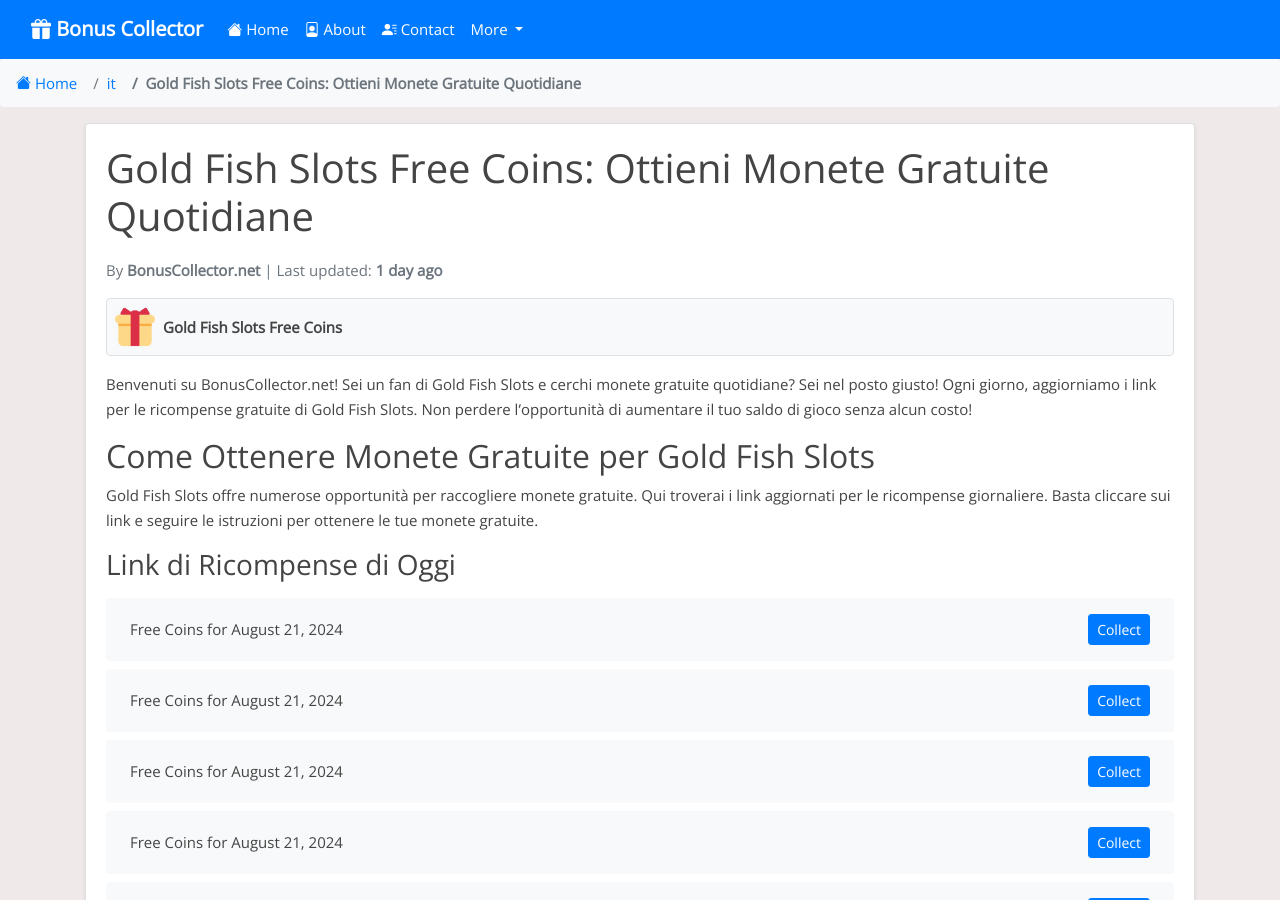
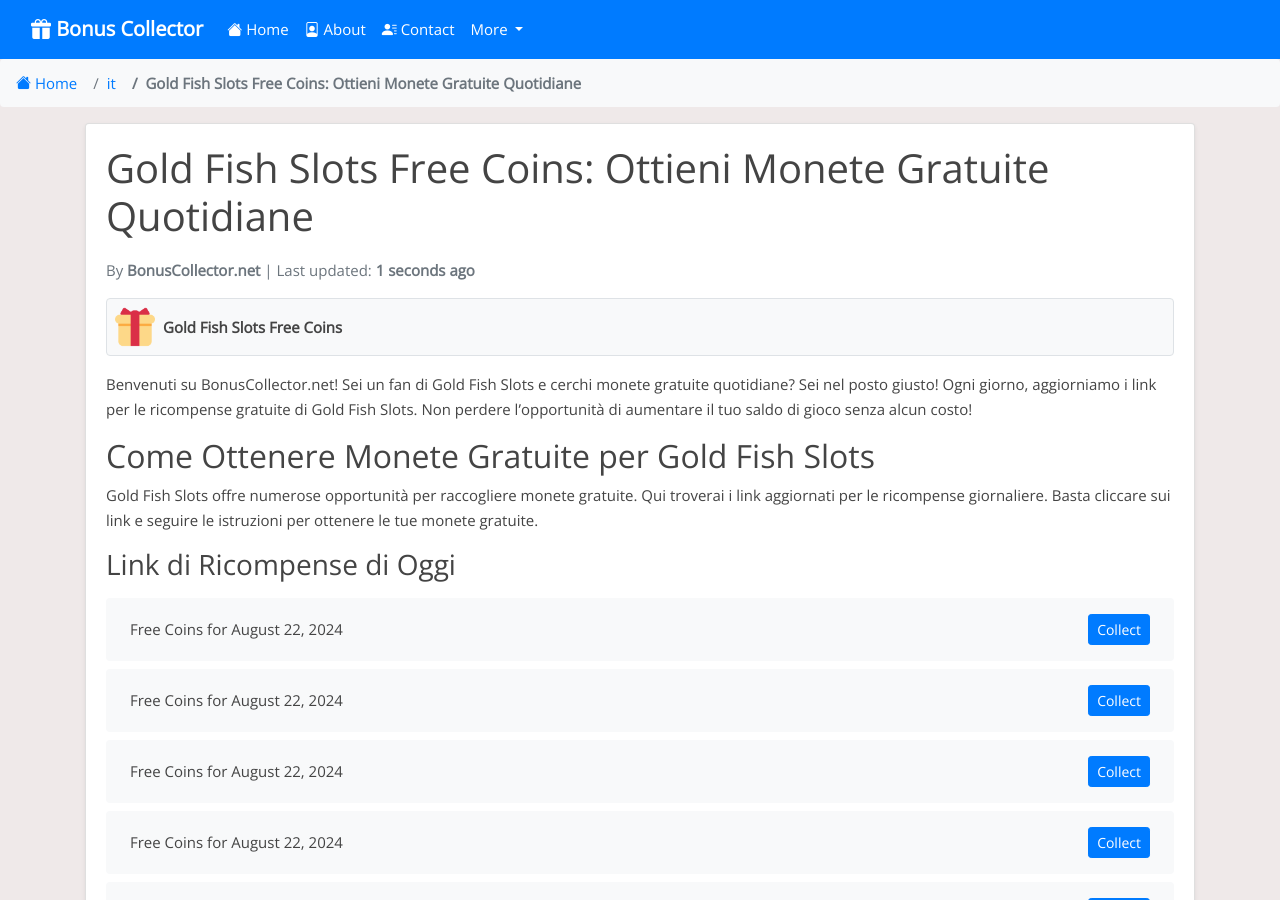
Before and after one commit to Prollad99/bs-net, a Jekyll site: the page built from it/_posts/2024-08-08-gold-fish-slots.md, in a window 1280 px wide and 900 px high. Built offline with Jekyll 4.4.1, drawn with Linux system fonts in a browser that asks for light colours; nearby versions of some CDN libraries; comment, search, counter and statistics services are not loaded; some of the changed text lies outside the part shown.

Commit message:
Update gold-fish-slots reward links and last modified date

```diff
--- a/_data/include_files.yml
+++ b/_data/include_files.yml
@@ -80,7 +80,7 @@
   last_modified: 2024-08-21 15:21:17
 
 gold-fish-slots.html:
-  last_modified: 2024-08-21 03:22:31
+  last_modified: 2024-08-22 03:23:41
 
 zynga-poker.html:
   last_modified: 2024-08-20 17:19:01
--- a/_includes/gold-fish-slots.html
+++ b/_includes/gold-fish-slots.html
@@ -1,4 +1,20 @@
 <ul class="list-group mt-3 mb-4">
+  <li class="list-group-item d-flex justify-content-between align-items-center">
+    <span>Free Coins for August 22, 2024</span>
+    <a href="http://bit.ly/3YTlm7w" class="btn btn-primary btn-sm">Collect</a>
+  </li>
+  <li class="list-group-item d-flex justify-content-between align-items-center">
+    <span>Free Coins for August 22, 2024</span>
+    <a href="https://bit.ly/3yOWbbs" class="btn btn-primary btn-sm">Collect</a>
+  </li>
+  <li class="list-group-item d-flex justify-content-between align-items-center">
+    <span>Free Coins for August 22, 2024</span>
+    <a href="https://bit.ly/4ctJ6SI" class="btn btn-primary btn-sm">Collect</a>
+  </li>
+  <li class="list-group-item d-flex justify-content-between align-items-center">
+    <span>Free Coins for August 22, 2024</span>
+    <a href="https://bit.ly/46UlEwC" class="btn btn-primary btn-sm">Collect</a>
+  </li>
   <li class="list-group-item d-flex justify-content-between align-items-center">
     <span>Free Coins for August 21, 2024</span>
     <a href="https://bit.ly/4fSfVvC" class="btn btn-primary btn-sm">Collect</a>
@@ -383,20 +399,4 @@
     <span>Free Coins for August 8, 2024</span>
     <a href="https://bit.ly/46kX3ks" class="btn btn-primary btn-sm">Collect</a>
   </li>
-  <li class="list-group-item d-flex justify-content-between align-items-center">
-    <span>Free Coins for August 8, 2024</span>
-    <a href="https://bit.ly/3WCZ8Vs" class="btn btn-primary btn-sm">Collect</a>
-  </li>
-  <li class="list-group-item d-flex justify-content-between align-items-center">
-    <span>Free Coins for August 8, 2024</span>
-    <a href="https://bit.ly/3LEfmHH" class="btn btn-primary btn-sm">Collect</a>
-  </li>
-  <li class="list-group-item d-flex justify-content-between align-items-center">
-    <span>Free Coins for August 8, 2024</span>
-    <a href="http://bit.ly/4bVq1sk" class="btn btn-primary btn-sm">Collect</a>
-  </li>
-  <li class="list-group-item d-flex justify-content-between align-items-center">
-    <span>Free Coins for August 8, 2024</span>
-    <a href="https://bit.ly/3LCMHTg" class="btn btn-primary btn-sm">Collect</a>
-  </li>
 </ul>
```
Also changed, not shown: links-json/gold-fish-slots.json (+16 -16 lines).
